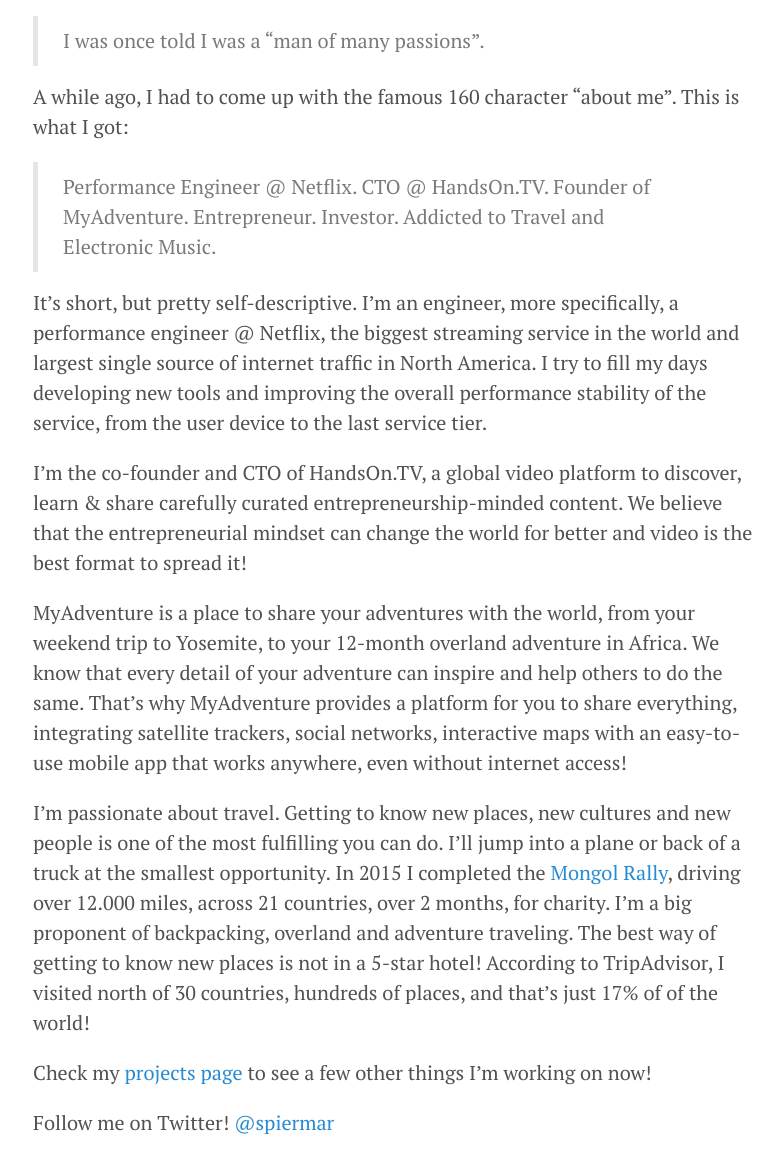
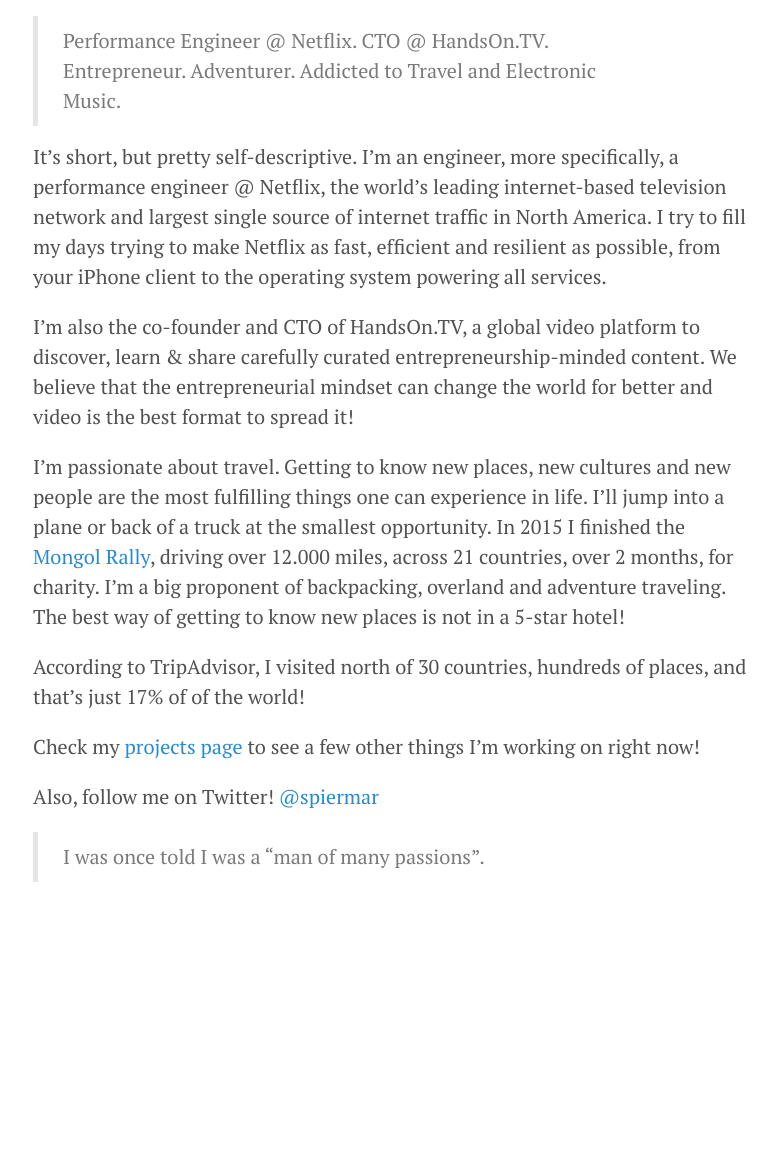
Before and after one commit to spiermar/spiermar.github.io, a Jekyll site: the page built from index.md, in a window 1280 px wide, cut to the strip 276-1434 px from the top of the page. Shown: the whole strip, without its empty margins (247-1030 px from the left). Built offline with Jekyll 4.4.1, drawn with Linux system fonts in a browser that asks for light colours; after the commit the page ends 1174 px from its top, so only the background shows below that.

Commit message:
Updating about me and projects.

```diff
--- a/_config.yml
+++ b/_config.yml
@@ -12,7 +12,7 @@
 # Setup
 title:            Martin Spier
 tagline:          'Carbon Based Lifeform'
-description:      'Performance Engineer @ Netflix.<br>CTO @ HandsOn.TV.<br>Founder of MyAdventure.<br>Entrepreneur. Investor.<br>Addicted to Travel and Electronic Music.<br>Bay Area, CA'
+description:      'Performance Engineer @ Netflix.<br>CTO @ HandsOn.TV.<br>Entrepreneur. Adventurer.<br>Addicted to Travel and Electronic Music.<br>Bay Area, CA'
 url:              http://martinspier.io
 
 author:
--- a/index.md
+++ b/index.md
@@ -5,20 +5,18 @@
 
 <img alt src="http://www.gravatar.com/avatar/13a1278641724c45dd69b15077c7b7a1.png?s=140" class="avatar" width="140">
 
+> Performance Engineer @ Netflix. CTO @ HandsOn.TV. Entrepreneur. Adventurer. Addicted to Travel and Electronic Music.
+
+It’s short, but pretty self-descriptive. I’m an engineer, more specifically, a performance engineer @ Netflix, the world's leading internet-based television network and largest single source of internet traffic in North America. I try to fill my days trying to make Netflix as fast, efficient and resilient as possible, from your iPhone client to the operating system powering all services.
+
+I'm also the co-founder and CTO of HandsOn.TV, a global video platform to discover, learn & share carefully curated entrepreneurship-minded content. We believe that the entrepreneurial mindset can change the world for better and video is the best format to spread it!
+
+I'm passionate about travel. Getting to know new places, new cultures and new people are the most fulfilling things one can experience in life. I’ll jump into a plane or back of a truck at the smallest opportunity. In 2015 I finished the [Mongol Rally](http://yakinaround.com/), driving over 12.000 miles, across 21 countries, over 2 months, for charity. I'm a big proponent of backpacking, overland and adventure traveling. The best way of getting to know new places is not in a 5-star hotel!
+
+According to TripAdvisor, I visited north of 30 countries, hundreds of places, and that's just 17% of of the world!
+
+Check my [projects page](/projects) to see a few other things I'm working on right now!
+
+Also, follow me on Twitter! [@spiermar](https://twitter.com/spiermar)
+
 > I was once told I was a "man of many passions".
-
-A while ago, I had to come up with the famous 160 character “about me”. This is what I got:
-
-> Performance Engineer @ Netflix. CTO @ HandsOn.TV. Founder of MyAdventure. Entrepreneur. Investor. Addicted to Travel and Electronic Music.
-
-It’s short, but pretty self-descriptive. I’m an engineer, more specifically, a performance engineer @ Netflix, the biggest streaming service in the world and largest single source of internet traffic in North America. I try to fill my days developing new tools and improving the overall performance stability of the service, from the user device to the last service tier.
-
-I'm the co-founder and CTO of HandsOn.TV, a global video platform to discover, learn & share carefully curated entrepreneurship-minded content. We believe that the entrepreneurial mindset can change the world for better and video is the best format to spread it!
-
-MyAdventure is a place to share your adventures with the world, from your weekend trip to Yosemite, to your 12-month overland adventure in Africa. We know that every detail of your adventure can inspire and help others to do the same. That's why MyAdventure provides a platform for you to share everything, integrating satellite trackers, social networks, interactive maps with an easy-to-use mobile app that works anywhere, even without internet access!
-
-I'm passionate about travel. Getting to know new places, new cultures and new people is one of the most fulfilling you can do. I’ll jump into a plane or back of a truck at the smallest opportunity. In 2015 I completed the [Mongol Rally](http://yakinaround.com/), driving over 12.000 miles, across 21 countries, over 2 months, for charity. I'm a big proponent of backpacking, overland and adventure traveling. The best way of getting to know new places is not in a 5-star hotel! According to TripAdvisor, I visited north of 30 countries, hundreds of places, and that's just 17% of of the world!
-
-Check my [projects page](/projects) to see a few other things I'm working on now!
-
-Follow me on Twitter! [@spiermar](https://twitter.com/spiermar)
```
Also changed, not shown: contact.md (+3 -3 lines), projects.md (+13 -9 lines), 1 other file.
